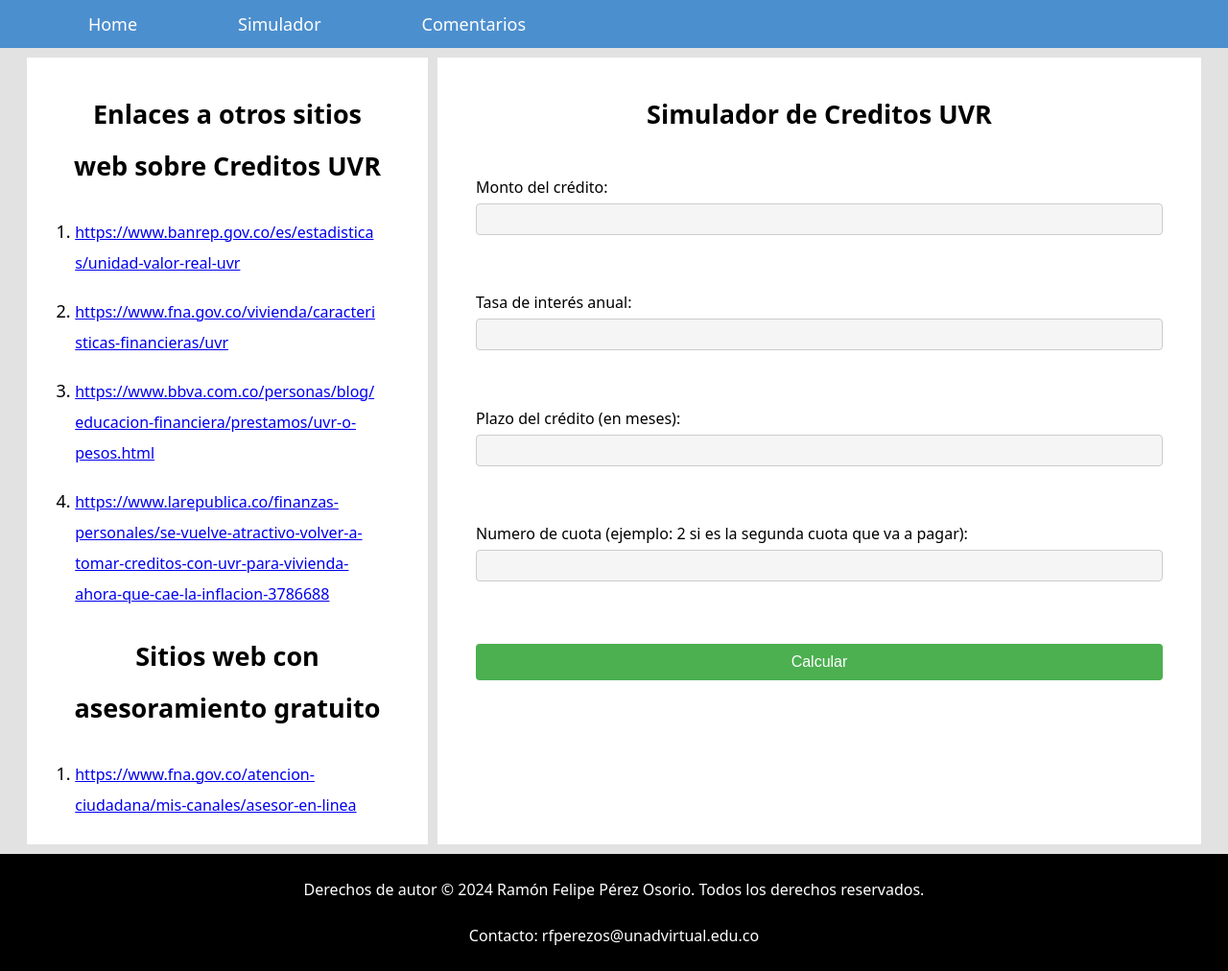
After one commit to LLFELIPEVV/creditos-UVR, a Django app: page /Simulador/Simulador/ in a window 1280 px wide. The commit adds this page. Shown: the whole page at 96% size. Run offline with Django 5.2, Linux system fonts and the light colour scheme.

Commit message:
feat: Agregar estilos a las tablas, y un nuevo template

```diff
--- a/FeedbackHub/urls.py
+++ b/FeedbackHub/urls.py
@@ -1,5 +1,7 @@
 from django.urls import path
 from .views import FeedbackHub
+
+app_name = "FeedbackHub"
 
 urlpatterns = [
     path('Comentarios/', FeedbackHub, name='quejas')
--- /dev/null
+++ b/Simulador/forms.py
@@ -0,0 +1,7 @@
+from django import forms
+
+class SimuladorForm(forms.Form):
+    monto_credito = forms.FloatField(label='Monto del crédito')
+    tasa_anual = forms.FloatField(label='Tasa de interés anual')
+    plazo_credito = forms.IntegerField(label='Plazo del crédito (en meses)')
+    mes_pago = forms.IntegerField(label='Numero de cuota (ejemplo: 2 si es la segunda cuota que va a pagar)')
--- /dev/null
+++ b/Simulador/static/styles/form.css
@@ -0,0 +1,116 @@
+article.article-simulador {
+    height: 100%;
+}
+
+h3.resultado {
+    color: white;
+    background-color: #ff8c00;
+    border-radius: 15px;
+    padding: 10px 20px; /* Añadir un poco de espacio interno para que el texto no esté pegado al borde */
+    text-align: center; /* Centrar el texto horizontalmente */
+    transition: background-color 1.5s ease;
+}
+
+h3.resultado:hover {
+    background-color: #4CAF50;
+}
+
+div.container {
+    height: 70dvh;
+}
+
+td.fila-cuota {
+    background-color: #4CAF50;
+}
+
+/* Estilos para el formulario */
+form {
+    max-width: 100%;
+    margin: 0 auto;
+    display: flex;
+    flex-direction: column;
+    justify-content: space-between;
+    height: 100%;
+}
+
+/* Estilos para las etiquetas de los campos */
+label {
+    display: block;
+}
+
+/* Estilos para los campos de entrada */
+input[type="text"],
+input[type="number"] {
+    width: 100%;
+    padding: 8px;
+    border: 1px solid #ccc;
+    border-radius: 4px;
+    box-sizing: border-box;
+    background-color: #f5f5f5;
+}
+
+/* Cambiar color de fondo al activar los campos */
+input[type="text"]:focus,
+input[type="number"]:focus {
+    background-color: #ffffff;
+    border: 2px solid rgb(76, 143, 206);
+    outline: none;
+}
+
+input[type="text"]:valid,
+input[type="number"]:valid {
+    border: 2px solid #4CAF50; /* Cambio de color del borde para indicar inválido */
+}
+
+/* Estilos para el botón de enviar */
+button[type="submit"] {
+    background-color: #4CAF50;
+    color: white;
+    padding: 10px 20px;
+    border: none;
+    border-radius: 4px;
+    cursor: pointer;
+    margin: 20px 20px;
+    font-size: 16px;
+    transition: background-color 0.3s ease;
+}
+
+/* Cambiar color del botón al pasar el cursor */
+button[type="submit"]:hover {
+    background-color: rgb(76, 143, 206);
+}
+
+/* Cambiar color del botón al hacer clic */
+button[type="submit"]:active {
+    background-color: #31bb76;
+}
+
+table.cuotas {
+    max-width: 100%;
+    font-size: 16px;
+}
+
+table.cuotas td,
+table.cuotas th {
+    padding: 10px 1px;
+    text-wrap: wrap;
+}
+
+table.cuotas tr:nth-child(even) {
+    background-color: #f2f2f2; /* Color de fondo para las filas pares */
+}
+
+/* Opcional: Estilos para las filas impares */
+table.cuotas tr:nth-child(odd) {
+    background-color: #ffffff; /* Color de fondo para las filas impares */
+}
+
+td.tabla-mes {
+    font-weight: bold;
+}
+
+table.cuotas tr.cuotas-row:hover {
+    background-color: #229e9e;
+    color: white;
+    font-weight: bold;
+}
--- /dev/null
+++ b/Simulador/templates/simulador.html
@@ -0,0 +1,75 @@
+{% load static %}
+<!DOCTYPE html>
+<html lang="en">
+<head>
+    <meta charset="UTF-8">
+    <meta name="viewport" content="width=device-width, initial-scale=1.0">
+    <link rel="stylesheet" href="{% static 'styles/styles.css' %}">
+    <link rel="stylesheet" href="{% static 'styles/form.css' %}">
+    <title>Simulador de creditos UVR</title>
+</head>
+<body>
+    <header class="header">
+        {% include 'components/main-navbar.html' %}
+    </header>
+    <div class="main-wrapper">
+        {% include 'components/section-secondary.html' %}
+        <main>
+            <article class="article-simulador">
+                <h1>Simulador de Creditos UVR</h1>
+
+                <div class="container">
+                    <form class="form-simulador" method="POST">
+                        {% csrf_token %}
+                        {{ form.as_p }}
+                        <button type="submit">Calcular</button>
+                    </form>
+                </div>
+
+                {% if cuota_mes %}
+                <p>
+                    Esta simulación se basa en una inflación mensual constante del 1%. Sin embargo, es importante tener en cuenta que en la realidad, los valores pueden variar considerablemente en un préstamo real. Esta herramienta está diseñada para proporcionar una estimación de los pagos que podrían enfrentar al utilizar un préstamo con créditos UVR.
+                </p>
+
+                <h3 class="resultado">Su cuota del mes {{ numero_mes }} es: ${{ cuota_mes }}</h3>
+
+                <h2>Tabla de Pagos Mensuales</h2>
+
+                <table class="simulacion-casas cuotas">
+                    <th class="title-table" colspan="6">Simulacion de prestamo mes a mes</th>
+                    <tr>
+                        <th>Mes</th>
+                        <th>Cuota</th>
+                        <th>Intereses</th>
+                        <th>Inflacion</th>
+                        <th>Abono</th>
+                        <th>Saldo</th>
+                    </tr>
+                    {% for elem in pagos_data %}
+                    <tr class="cuotas-row">
+                        {% if elem.Mes == numero_mes %}
+                        <td class="fila-cuota tabla-mes">{{ elem.Mes }}</td>
+                        <td class="fila-cuota">{{ elem.Cuota }}</td>
+                        <td class="fila-cuota">{{ elem.Intereses }}</td>
+                        <td class="fila-cuota">{{ elem.Inflacion }}</td>
+                        <td class="fila-cuota">{{ elem.Abono }}</td>
+                        <td class="fila-cuota">{{ elem.Saldo }}</td>
+                        {% else %}
+                        <td class="tabla-mes">{{ elem.Mes }}</td>
+                        <td>{{ elem.Cuota }}</td>
+                        <td>{{ elem.Intereses }}</td>
+                        <td>{{ elem.Inflacion }}</td>
+                        <td>{{ elem.Abono }}</td>
+                        <td>{{ elem.Saldo }}</td>
+                        {% endif %}
+                    </tr>
+                    {% endfor %}
+                </table>
+                {% endif %}
+
+            </article>
+        </main>
+    </div>
+    {% include 'components/footer.html' %}
+</body>
+</html>
--- a/Simulador/urls.py
+++ b/Simulador/urls.py
@@ -1,5 +1,7 @@
 from django.urls import path
 from .views import simulador
+
+app_name = "Simulador"
 
 urlpatterns = [
     path('Simulador/', simulador, name='Simulador')
--- a/Simulador/views.py
+++ b/Simulador/views.py
@@ -1,57 +1,79 @@
 from django.shortcuts import render
+from .forms import SimuladorForm
 
 # Create your views here.
 # Calcula el valor de la cuota mensual del crédito UVR.
-def calcular_cuota(monto_credito, tasa_uvr, plazo_credito, periodicidad_pagos):
+def calcular_cuota(monto_credito, tasa_anual, plazo_credito, mes_pago):
+    # Lista para almacenar los detalles de cada mes
+    pagos_data = []
+    # Interes mensual
+    r = (tasa_anual / 12) / 100
+    print(f'r: {r}')
+    # Monto total del credito
+    pv = monto_credito
+    print(f'pv: {pv}')
+    # Numero total de pagos
+    n = plazo_credito
+    print(f'n: {n}')
+    # Tasa de inflacion mensual
+    i = 0.01
+    # Numero de la cuota
+    m = mes_pago
+    print(f'm: {m}')
 
-    # Calcula el factor de capitalización, que representa el efecto de la tasa de interés sobre el monto del crédito
-    """Se refiere a los intereses mensuales
-        tasa_uvr == 0.012 que seria el 1,2% por eso se le suma el 1 que ya cuenta como el 100%
-        y quedaria como 101,2%"""
-    factor_capitalizacion = (1 + tasa_uvr) ** periodicidad_pagos
-    # Calcula el factor de amortización, que representa el efecto de la tasa de interés sobre el plazo del crédito
-    """Da el procentaje del total de la cuota que se descuenta del total del credito"""
-    factor_amortizacion = 1 - (1 + tasa_uvr) ** (-plazo_credito * periodicidad_pagos)
-    # Calcula la cuota mensual del crédito UVR utilizando los factores de capitalización y amortización
-    cuota = monto_credito * factor_capitalizacion * tasa_uvr / factor_amortizacion
+    saldo = pv
 
-    return cuota
+    for x in range(1, n+1):
+        cuota_mensual = round(((r * pv) / (1 - (1 + r) ** -n)) * (1 + i) ** (x - 1), 4)
+        # La cantidad de intereses que se pagan en la cuota
+        intereses = round(saldo * r, 4)
+        # La cantidad de inflacion que se paga en la cuota
+        inflacion = round((cuota_mensual * ((i) * (x - 1))), 4)
+        print(f'inflacion: {inflacion}')
+        # La cantidad de dinero real que se va a pagar el saldo del prestamo
+        abono = round(cuota_mensual - (intereses + inflacion), 4)
+
+        if x == m:
+            cuota_mes = cuota_mensual
+
+        pagos_data.append({
+            'Mes': x,
+            'Cuota': cuota_mensual,
+            'Intereses': intereses,
+            'Inflacion': inflacion,
+            'Abono': abono,
+            'Saldo': saldo
+        })
+
+        saldo = round(saldo - abono, 4)
+
+    print(f'Cuota: {cuota_mes}')
+
+    return cuota_mes, pagos_data
 
 def simulador(request):
     if request.method == 'POST':
-        # Monto del crédito en pesos colombianos.
-        monto_credito = float(request.POST.get('monto_credito'))
-        # Tasa de interés UVR mensual.
-        tasa_uvr = float(request.POST.get('tasa_uvr'))
-        # Plazo del crédito en meses.
-        plazo_credito = int(request.POST.get('plazo_credito'))
-        # Periodicidad de los pagos (mensual).
-        periodicidad_pagos = int(request.POST.get('periodicidad_pagos'))
+        form = SimuladorForm(request.POST)
+        if form.is_valid():
+            # Monto del crédito en pesos colombianos.
+            monto_credito = float(request.POST.get('monto_credito'))
+            # Tasa de interés UVR mensual.
+            tasa_anual = float(request.POST.get('tasa_anual'))
+            # Plazo del crédito en meses.
+            plazo_credito = int(request.POST.get('plazo_credito'))
+            # Periodicidad de los pagos (mensual).
+            mes_pago = int(request.POST.get('mes_pago'))
 
-        cuota_mensual = calcular_cuota(monto_credito, tasa_uvr, plazo_credito, periodicidad_pagos)
+            cuota_mes, pagos_data = calcular_cuota(monto_credito, tasa_anual, plazo_credito, mes_pago)
 
-        pago_actual = 0
-        saldo_actual = monto_credito
-        interes_pagado = 0
-        pagos_data = []
+            context = {
+                'form': form,
+                'cuota_mes': cuota_mes,
+                'numero_mes': mes_pago,
+                'pagos_data': pagos_data,
+            }
 
-        for mes in range(1, plazo_credito + 1):
-            pago_actual += cuota_mensual
-            interes_pagado_mes = saldo_actual * tasa_uvr
-            saldo_actual = saldo_actual - cuota_mensual + interes_pagado_mes
-            interes_pagado += interes_pagado_mes
-
-            pagos_data.append({
-                "Mes": mes,
-                "Pago": round(cuota_mensual, 2),
-                "Saldo": round(saldo_actual, 2),
-                "Interes_pagado": round(interes_pagado_mes, 2)
-            })
-
-        context = {
-            'cuota_mensual': cuota_mensual,
-            'pagos_data': pagos_data,
-        }
-        return render(request, 'tu_app/tu_plantilla.html', context)
-
-    return render(request, 'tu_app/tu_plantilla.html')
+            return render(request, 'simulador.html', context)
+    else:
+        form = SimuladorForm()
+    return render(request, 'simulador.html', {'form': form})
--- /dev/null
+++ b/UVRinfo/templates/components/footer.html
@@ -0,0 +1,4 @@
+<footer>
+    <p>Derechos de autor &copy; 2024 Ramón Felipe Pérez Osorio. Todos los derechos reservados.</p>
+    <p>Contacto: rfperezos@unadvirtual.edu.co</p>
+</footer>
--- /dev/null
+++ b/UVRinfo/templates/components/main-navbar.html
@@ -0,0 +1,7 @@
+<nav class="main-navbar">
+    <ul>
+        <li><a href="{% url 'inicio' %}">Home</a></li>
+        <li><a href="{% url 'Simulador:Simulador' %}">Simulador</a></li>
+        <li><a href="#">Comentarios</a></li>
+    </ul>
+</nav>
--- /dev/null
+++ b/UVRinfo/templates/components/section-secondary.html
@@ -0,0 +1,71 @@
+<aside class="section-secondary">
+    <h2>Enlaces a otros sitios web sobre Creditos UVR</h2>
+    <ul>
+        <li>
+            <a href="https://www.banrep.gov.co/es/estadisticas/unidad-valor-real-uvr">
+                <p>https://www.banrep.gov.co/es/estadisticas/unidad-valor-real-uvr</p>
+            </a>
+        </li>
+        <li>
+            <a href="https://www.fna.gov.co/vivienda/caracteristicas-financieras/uvr">
+                <p>https://www.fna.gov.co/vivienda/caracteristicas-financieras/uvr</p>
+            </a>
+        </li>
+        <li>
+            <a href="https://www.bbva.com.co/personas/blog/educacion-financiera/prestamos/uvr-o-pesos.html">
+                <p>https://www.bbva.com.co/personas/blog/educacion-financiera/prestamos/uvr-o-pesos.html</p>
+            </a>
+        </li>
+        <li>
+            <a href="https://www.larepublica.co/finanzas-personales/se-vuelve-atractivo-volver-a-tomar-creditos-con-uvr-para-vivienda-ahora-que-cae-la-inflacion-3786688">
+                <p>https://www.larepublica.co/finanzas-personales/se-vuelve-atractivo-volver-a-tomar-creditos-con-uvr-para-vivienda-ahora-que-cae-la-inflacion-3786688</p>
+            </a>
+        </li>
+    </ul>
+    <h2>Sitios web con asesoramiento gratuito</h2>
+    <ul>
+        <li>
+            <a href="https://www.fna.gov.co/atencion-ciudadana/mis-canales/asesor-en-linea">
+                <p>https://www.fna.gov.co/atencion-ciudadana/mis-canales/asesor-en-linea</p>
+            </a>
+        </li>
+        <li>
+            <a href="https://www.superfinanciera.gov.co/">
+                <p>https://www.superfinanciera.gov.co/</p>
+            </a>
+        </li>
+        <li>
+            <a href="https://www.minhacienda.gov.co/">
+                <p>https://www.minhacienda.gov.co/</p>
+            </a>
+        </li>
+        <li>
+            <a href="https://finanzasconproposito.org/">
+                <p>https://finanzasconproposito.org/</p>
+            </a>
+        </li>
+    </ul>
+    <h2>Sitios fisicos con asesoramiento gratuito</h2>
+    <ul>
+        <li>
+            <a href="https://www.superfinanciera.gov.co/#:~:text=Direcci%C3%B3n%3A%C2%A0Calle%207%20No.%204%20%2D%2049%20Bogot%C3%A1%2C%20D.C.">
+                <p>https://www.superfinanciera.gov.co/#:~:text=Direcci%C3%B3n%3A%C2%A0Calle%207%20No.%204%20%2D%2049%20Bogot%C3%A1%2C%20D.C.</p>
+            </a>
+        </li>
+        <li>
+            <a href="https://www.bancolombia.com/puntos-de-atencion">
+                <p>https://www.bancolombia.com/puntos-de-atencion</p>
+            </a>
+        </li>
+        <li>
+            <a href="https://www.fna.gov.co/atencion-ciudadana/puntos-de-atencion#:~:text=Puntos%20de%20Atenci%C3%B3n%20al%20P%C3%BAblico">
+                <p>https://www.fna.gov.co/atencion-ciudadana/puntos-de-atencion#:~:text=Puntos%20de%20Atenci%C3%B3n%20al%20P%C3%BAblico</p>
+            </a>
+        </li>
+        <li>
+            <a href="https://www.minhacienda.gov.co/webcenter/portal/AtencionMHCP/pages_canalesa#:~:text=ser%20consulta%20aqu%C3%AD-,Direcci%C3%B3n,-Carrera%208%20No">
+                <p>https://www.minhacienda.gov.co/webcenter/portal/AtencionMHCP/pages_canalesa#:~:text=ser%20consulta%20aqu%C3%AD-,Direcci%C3%B3n,-Carrera%208%20No</p>
+            </a>
+        </li>
+    </ul>
+</aside>
--- a/creditos_uvr/urls.py
+++ b/creditos_uvr/urls.py
@@ -21,6 +21,6 @@ from UVRinfo.views import index
 urlpatterns = [
     path('admin/', admin.site.urls),
     path('', index, name='inicio'),
-    path('FeedbackHub', include('FeedbackHub.urls')),
-    path('Simulador', include('Simulador.urls')),
+    path('FeedbackHub/', include('FeedbackHub.urls')),
+    path('Simulador/', include('Simulador.urls')),
 ]
```
Also changed, not shown: UVRinfo/templates/index.html (+6 -84 lines).
